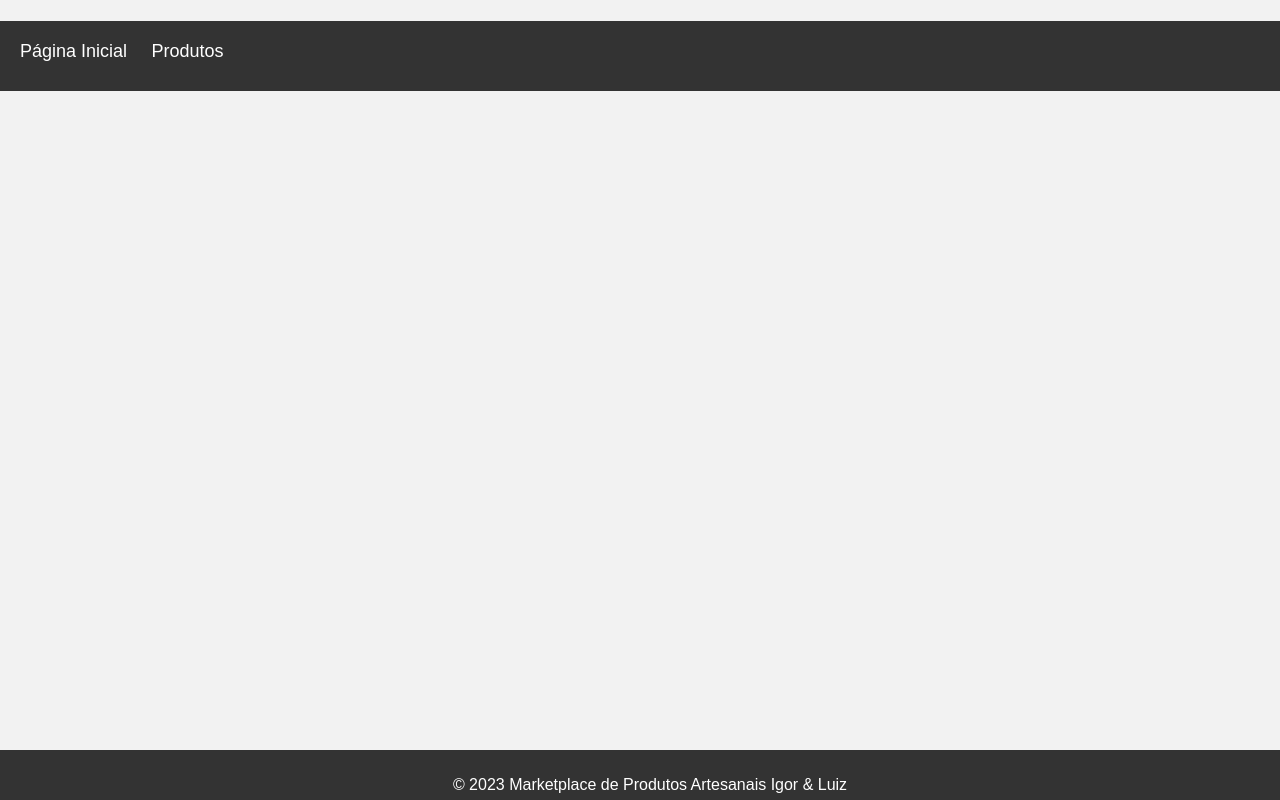
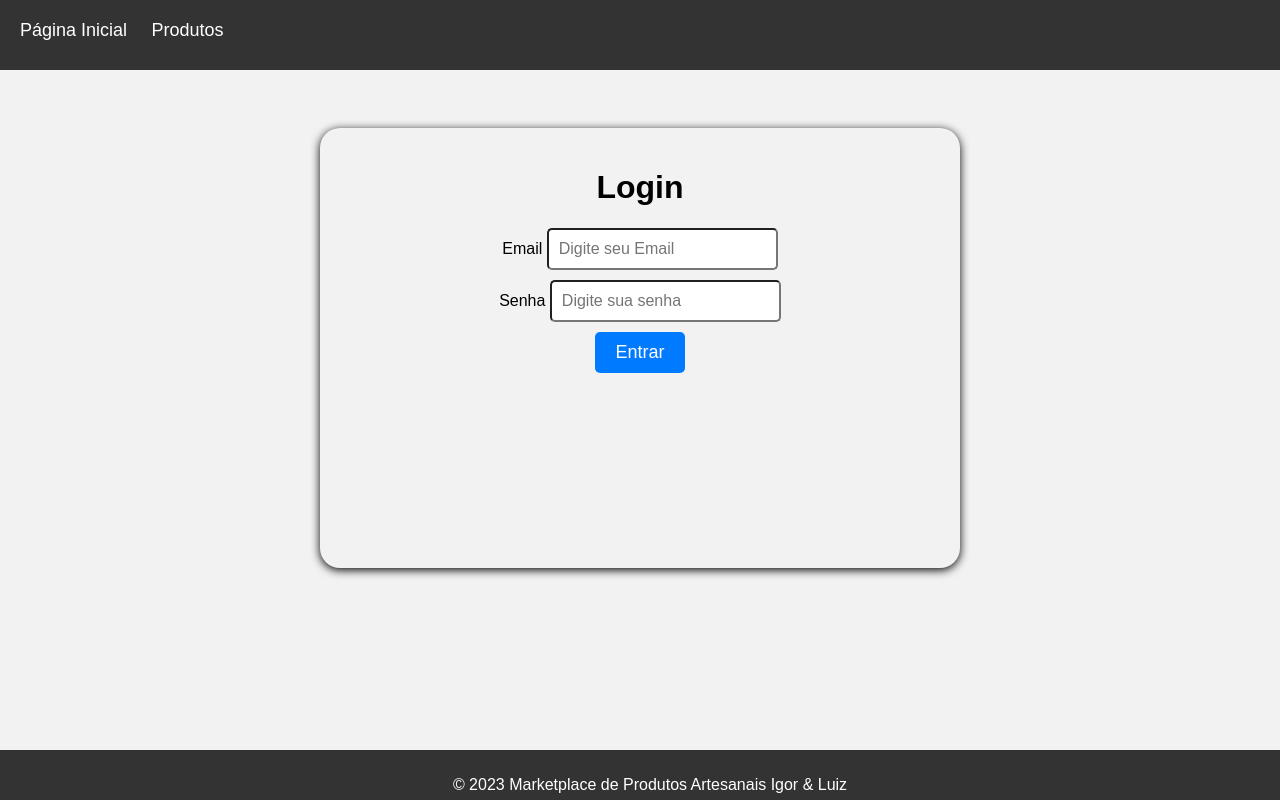
Before and after one commit to igorkeven/PI_Univesp, a Flask app: page /login in a window 1280 px wide. Run offline with Flask 3, Linux system fonts and the light colour scheme.

Commit message:
criar Login Cliente

```diff
--- a/PI_Igor_Luiz_Univesp_ControleMercado/main.py
+++ b/PI_Igor_Luiz_Univesp_ControleMercado/main.py
@@ -42,8 +42,8 @@ def login():
 # validação de login para liberar acesso ao cliente
 @app.route("/acessoCliente", methods=['POST'])
 def acessoCliente():
-    email = request.form.get('') # pegando o email do formulario
-    senha = request.form.get('') # pegando a senha do formulario
+    email = request.form.get('EmailCliente') # pegando o email do formulario
+    senha = request.form.get('SenhaCliente') # pegando a senha do formulario
 
 
     with open('clientes.json') as clientes:  # abertura do arquivo JSON
@@ -153,4 +153,4 @@ def artesao():
 
 
 if __name__ in '__main__':
-    app.run( debug=True )
+    app.run( debug=True,port=5005 )
--- /dev/null
+++ b/PI_Igor_Luiz_Univesp_ControleMercado/static/css/logiCliente.css
@@ -0,0 +1,28 @@
+@import url(/static/css/home.css);
+
+form {
+    height: 400px;
+    width: 600px;
+    position: absolute;
+    margin: 10% 25%;
+    border-radius: 20px;
+    box-shadow: 0px 2px 10px black;
+    text-align: center;
+    padding: 20px;
+
+
+
+}
+input[type="email"], input[type="password"]{
+    font-size: 16px;
+    border-radius: 5px;
+    padding: 10px;
+    margin-bottom: 10px;
+
+}
+input[type="submit"]{
+    font-size: 18px;
+    border-radius: 5px;
+
+
+}
--- a/PI_Igor_Luiz_Univesp_ControleMercado/templates/html/loginCliente.html
+++ b/PI_Igor_Luiz_Univesp_ControleMercado/templates/html/loginCliente.html
@@ -6,8 +6,8 @@
     <title>Marketplace de Produtos Artesanais </title>
     <meta charset="UTF-8">
     <meta name="viewport" content="width=device-width, initial-scale=1.0">
-    <link rel="stylesheet" href="/static/css/home.css">
-    <link rel="stylesheet" href="{{ url_for('static', filename='css/home.css') }}">
+    <link rel="stylesheet" href="/static/css/logiCliente.css">
+    <link rel="stylesheet" href="{{ url_for('static', filename='css/logiCliente.css') }}">
 
   </head>
   <body>
@@ -27,8 +27,28 @@
 
 
     <main>
-    <!-- escrever dados aqui -->
-<h1>dados  aqui</h1>
+      <form class="FormularioLoginCLiente" action="" method="post">
+
+        <h1>Login</h1>
+        <label for="EmailCliente">
+          Email
+        </label>
+        <input type="email" placeholder="Digite seu Email" required name="EmailCliente">
+        <label for="SenhaCliente"><br>
+          Senha
+        </label>
+        <input type="password" placeholder="Digite sua senha" required name="SenhaCliente">
+        <br>
+
+        <input type="submit" value="Entrar">
+
+
+
+      </form>
+
+
+
+
     </main>
 
     <footer>
```
